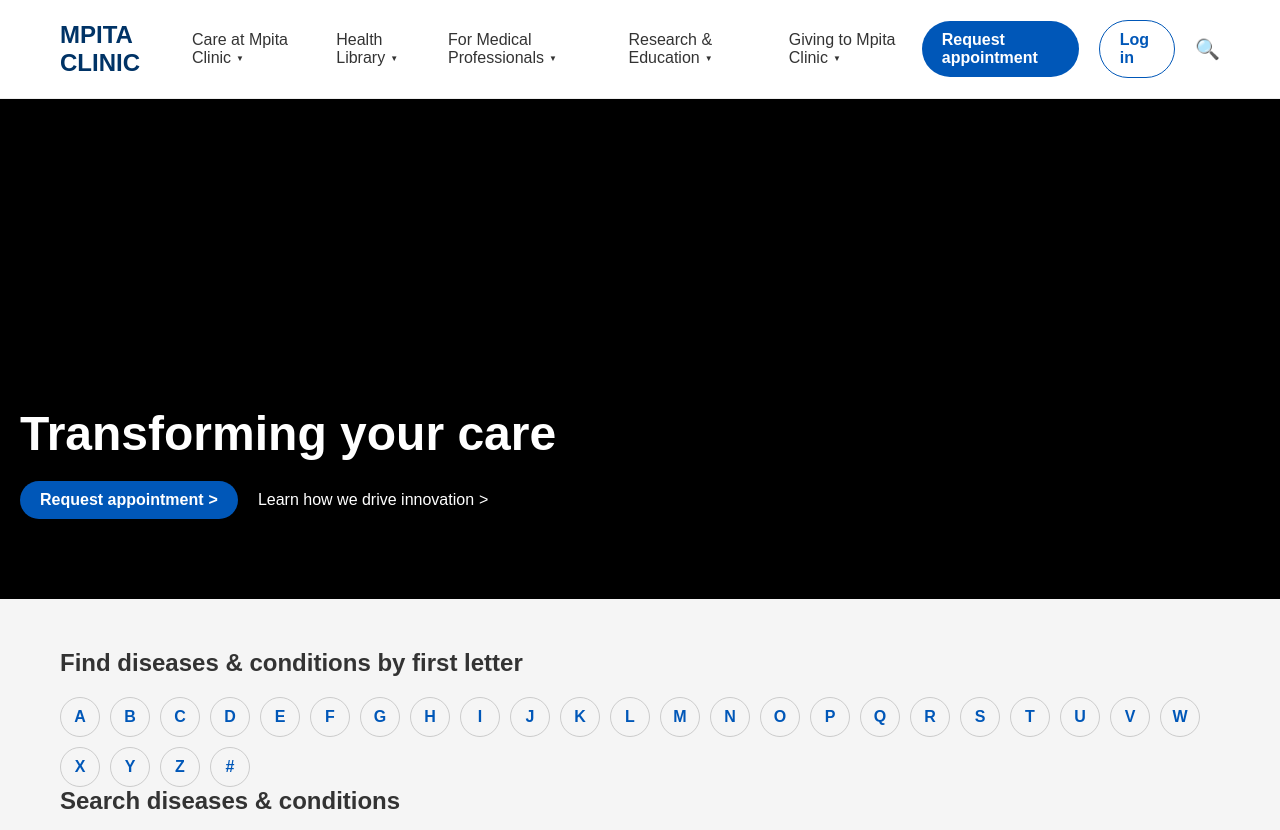
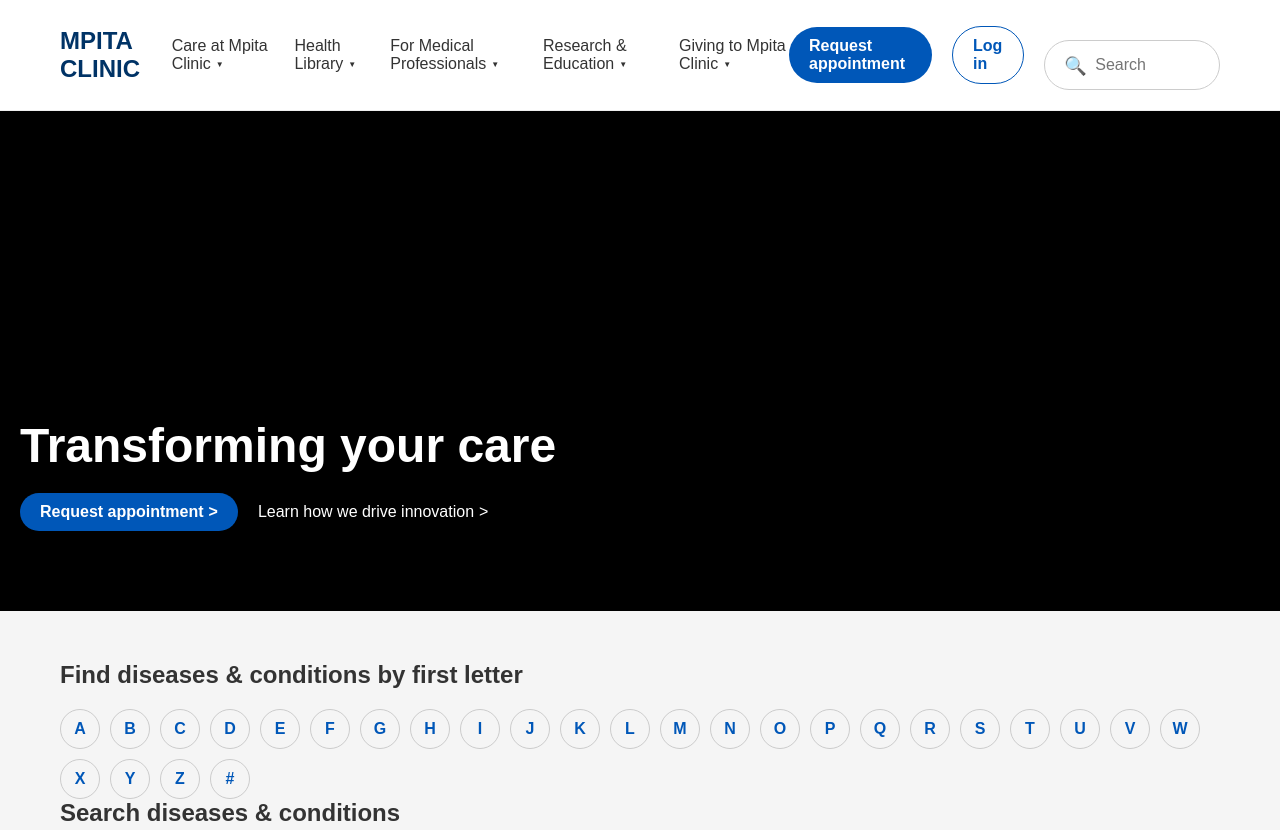
Before and after one commit to Louizyyye/Mpita-clinic, a plain HTML site: page index.html in a window 1280 px wide. Shown: the top 830 px of the page. Drawn offline with Linux system fonts and the light colour scheme.

Commit message:
git comit .

```diff
--- a/index.html
+++ b/index.html
@@ -387,7 +387,9 @@
             <div class="user-actions">
                 <a href="#" class="btn btn-primary">Request appointment</a>
                 <a href="#" class="btn btn-outline">Log in</a>
-                <div class="search-icon">🔍</div>
+                <div class="search-box">
+                    <input type="text" class="search-input" placeholder="Search">
+                </div>
             </div>
         </div>
     </header>
```
